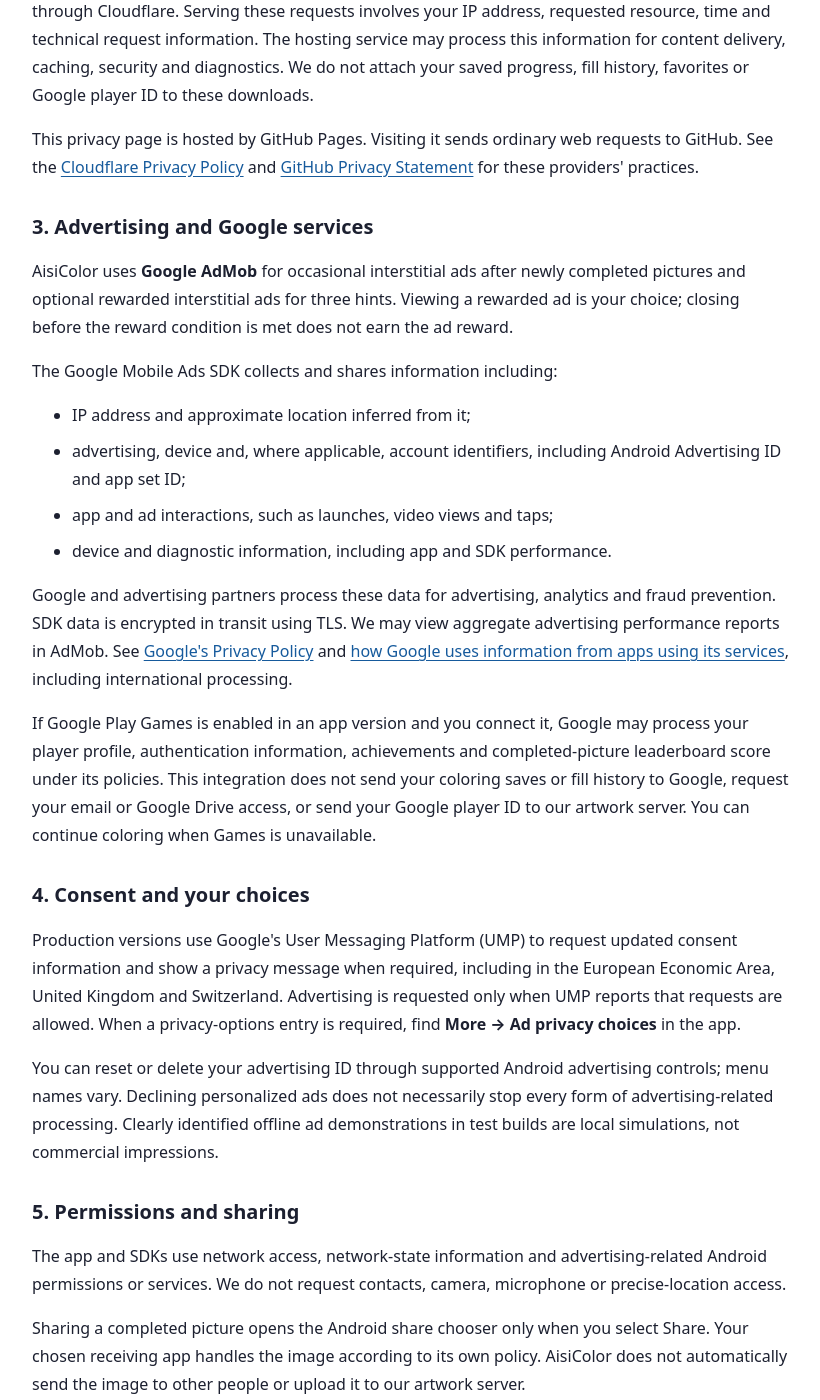
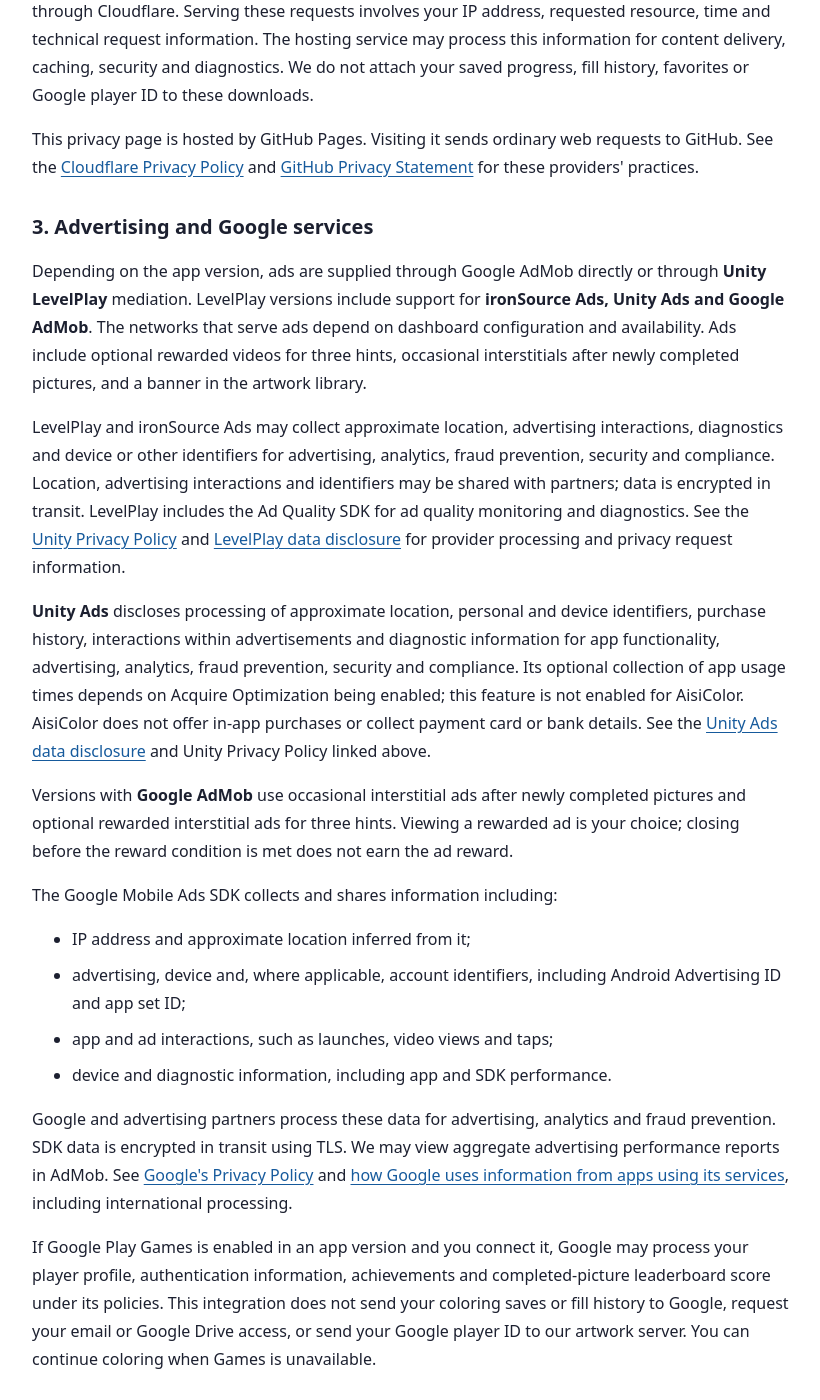
Before and after one commit to hluler/hluler.github.io, a Jekyll site: the page sweetstack/aisicolor-privacy-policy.html, which Jekyll copies as it is, in a window 1280 px wide and 1400 px high, scrolled down 672 px. Shown: the whole window, without its empty margins (228-1048 px from the left). Built offline with Jekyll 4.4.1, drawn with Linux system fonts in a browser that asks for light colours; some of the changed text lies outside the part shown.

Commit message:
Update AisiColor privacy for LevelPlay and Unity Ads
Document the three supported ad sources, library banner, consent controls and SDK data disclosures. Preserve other applications and policy pages.

```diff
--- a/sweetstack/aisicolor-privacy-policy.html
+++ b/sweetstack/aisicolor-privacy-policy.html
@@ -3,7 +3,7 @@
 <head>
   <meta charset="utf-8">
   <meta name="viewport" content="width=device-width, initial-scale=1">
-  <meta name="description" content="Privacy Policy for AisiColor / 绘色时光, an Android color-by-number game with Google AdMob advertising.">
+  <meta name="description" content="Privacy Policy for AisiColor / 绘色时光, an Android color-by-number game with optional rewarded ads and occasional interstitial advertising.">
   <title>AisiColor — Privacy Policy / 隐私政策</title>
   <style>
     :root { color-scheme: light; }
@@ -26,7 +26,7 @@
 <main>
 <section id="en" lang="en" aria-labelledby="title-en">
 <h1 id="title-en">Privacy Policy — AisiColor</h1>
-<p class="meta">App: AisiColor: Paint by Number (绘色时光)<br>Developer: AiSiFun<br>Package: <code>com.aisifun.happycolor</code><br>Last updated: 3 October 2026</p>
+<p class="meta">App: AisiColor: Paint by Number (绘色时光)<br>Developer: AiSiFun<br>Package: <code>com.aisifun.happycolor</code><br>Last updated: 3 November 2026</p>
 <p>This policy explains how AisiColor and its integrated services handle information. You can color pictures without registering an account. We do not upload your coloring saves to our artwork server.</p>
 <h2>1. Coloring data and support</h2>
 <p>Picture progress, fill order, palettes, favorites, hint counts, preferences and downloaded artwork are stored on your device. They support continuing pictures, replaying your coloring process and offline play. Android may back up or transfer app data according to your device and system settings. We do not provide our own cloud-save service.</p>
@@ -35,7 +35,10 @@
 <p>The app downloads public catalogs, previews and artwork files over HTTPS from <a href="https://art.liteps.cc/">art.liteps.cc</a>, hosted through Cloudflare. Serving these requests involves your IP address, requested resource, time and technical request information. The hosting service may process this information for content delivery, caching, security and diagnostics. We do not attach your saved progress, fill history, favorites or Google player ID to these downloads.</p>
 <p>This privacy page is hosted by GitHub Pages. Visiting it sends ordinary web requests to GitHub. See the <a href="https://www.cloudflare.com/privacypolicy/">Cloudflare Privacy Policy</a> and <a href="https://docs.github.com/en/site-policy/privacy-policies/github-general-privacy-statement">GitHub Privacy Statement</a> for these providers' practices.</p>
 <h2>3. Advertising and Google services</h2>
-<p>AisiColor uses <strong>Google AdMob</strong> for occasional interstitial ads after newly completed pictures and optional rewarded interstitial ads for three hints. Viewing a rewarded ad is your choice; closing before the reward condition is met does not earn the ad reward.</p>
+<p>Depending on the app version, ads are supplied through Google AdMob directly or through <strong>Unity LevelPlay</strong> mediation. LevelPlay versions include support for <strong>ironSource Ads, Unity Ads and Google AdMob</strong>. The networks that serve ads depend on dashboard configuration and availability. Ads include optional rewarded videos for three hints, occasional interstitials after newly completed pictures, and a banner in the artwork library.</p>
+<p>LevelPlay and ironSource Ads may collect approximate location, advertising interactions, diagnostics and device or other identifiers for advertising, analytics, fraud prevention, security and compliance. Location, advertising interactions and identifiers may be shared with partners; data is encrypted in transit. LevelPlay includes the Ad Quality SDK for ad quality monitoring and diagnostics. See the <a href="https://unity.com/legal/privacy-policy">Unity Privacy Policy</a> and <a href="https://docs.unity.com/en-us/grow/levelplay/platform/legal-resources/google-data-safety-questionnaire">LevelPlay data disclosure</a> for provider processing and privacy request information.</p>
+<p><strong>Unity Ads</strong> discloses processing of approximate location, personal and device identifiers, purchase history, interactions within advertisements and diagnostic information for app functionality, advertising, analytics, fraud prevention, security and compliance. Its optional collection of app usage times depends on Acquire Optimization being enabled; this feature is not enabled for AisiColor. AisiColor does not offer in-app purchases or collect payment card or bank details. See the <a href="https://docs.unity.com/en-us/ads-android/4.21.0/privacy/developer-consent/disclosures/google-data-safety">Unity Ads data disclosure</a> and Unity Privacy Policy linked above.</p>
+<p>Versions with <strong>Google AdMob</strong> use occasional interstitial ads after newly completed pictures and optional rewarded interstitial ads for three hints. Viewing a rewarded ad is your choice; closing before the reward condition is met does not earn the ad reward.</p>
 <p>The Google Mobile Ads SDK collects and shares information including:</p>
 <ul><li>IP address and approximate location inferred from it;</li><li>advertising, device and, where applicable, account identifiers, including Android Advertising ID and app set ID;</li><li>app and ad interactions, such as launches, video views and taps;</li><li>device and diagnostic information, including app and SDK performance.</li></ul>
 <p>Google and advertising partners process these data for advertising, analytics and fraud prevention. SDK data is encrypted in transit using TLS. We may view aggregate advertising performance reports in AdMob. See <a href="https://policies.google.com/privacy">Google's Privacy Policy</a> and <a href="https://policies.google.com/technologies/partner-sites">how Google uses information from apps using its services</a>, including international processing.</p>
@@ -57,7 +60,7 @@
 <hr>
 <section id="zh" lang="zh-CN" aria-labelledby="title-zh">
 <h1 id="title-zh">隐私政策 — 绘色时光</h1>
-<p class="meta">应用：AisiColor: Paint by Number（绘色时光）<br>开发者：AiSiFun<br>包名：<code>com.aisifun.happycolor</code><br>更新日期：2026 年 10 月 3 日</p>
+<p class="meta">应用：AisiColor: Paint by Number（绘色时光）<br>开发者：AiSiFun<br>包名：<code>com.aisifun.happycolor</code><br>更新日期：2026 年 11 月 3 日</p>
 <p>本政策说明 AisiColor 及其集成服务如何处理信息。填色无需注册账号，我们不向自有画库服务器上传你的填色存档。</p>
 <h2>1. 填色数据与用户支持</h2>
 <p>画作进度、填色顺序、配色、收藏、提示计数、偏好和下载画作保存在设备本地，用于继续填色、回放创作过程和离线游玩。Android 可能根据设备与系统设置备份或迁移应用数据；我们不提供自建云存档服务。</p>
@@ -66,7 +69,10 @@
 <p>应用通过 HTTPS 从由 Cloudflare 托管的 <a href="https://art.liteps.cc/">art.liteps.cc</a> 下载公开目录、缩略图与画作文件。响应下载涉及 IP 地址、资源路径、时间及请求技术信息；托管服务可能将其用于内容分发、缓存、安全和诊断。下载请求不附带你的存档、填色历史、收藏或 Google 玩家 ID。</p>
 <p>本隐私网页由 GitHub Pages 托管，访问会向 GitHub 发送普通网页请求。托管服务的处理方式见 <a href="https://www.cloudflare.com/privacypolicy/">Cloudflare 隐私政策</a>和 <a href="https://docs.github.com/en/site-policy/privacy-policies/github-general-privacy-statement">GitHub 隐私声明</a>。</p>
 <h2>3. 广告与 Google 服务</h2>
-<p>AisiColor 使用 <strong>Google AdMob</strong>，在部分新画作完成后展示普通插屏，并提供可选择观看的奖励插屏，以获得 3 次提示。提前关闭且未达到奖励条件时，不获得广告奖励。</p>
+<p>根据应用版本，广告由 Google AdMob 直接提供，或通过 <strong>Unity LevelPlay</strong> 聚合提供。LevelPlay 版本支持 <strong>ironSource Ads、Unity Ads 和 Google AdMob</strong>；实际提供广告的网络取决于后台配置和可用性。广告包括可选择观看以获得 3 次提示的激励视频、部分新画作完成后的插屏，以及图库中的 Banner。</p>
+<p>LevelPlay 和 ironSource Ads 可能收集大致位置、广告互动、诊断和设备或其他标识符，用于广告、分析、防欺诈、安全与合规；大致位置、广告互动和标识符可能与合作伙伴共享，传输过程加密。LevelPlay 包含用于广告质量监测和诊断的 Ad Quality SDK。服务商处理及隐私请求说明见 <a href="https://unity.com/legal/privacy-policy">Unity 隐私政策</a>与 <a href="https://docs.unity.com/en-us/grow/levelplay/platform/legal-resources/google-data-safety-questionnaire">LevelPlay 数据披露</a>。</p>
+<p><strong>Unity Ads</strong> 的数据披露包括大致位置、个人及设备标识符、购买记录、广告内互动和诊断信息，用于应用功能、广告、分析、防欺诈、安全与合规。其可选的应用使用时长收集取决于 Acquire Optimization 是否启用；AisiColor 未启用此功能。AisiColor 不提供应用内购买，也不收集银行卡或银行账户资料。详见 <a href="https://docs.unity.com/en-us/ads-android/4.21.0/privacy/developer-consent/disclosures/google-data-safety">Unity Ads 数据披露</a>和上方 Unity 隐私政策。</p>
+<p>使用 <strong>Google AdMob</strong> 的版本在部分新画作完成后展示普通插屏，并提供可选择观看的奖励插屏，以获得 3 次提示。提前关闭且未达到奖励条件时，不获得广告奖励。</p>
 <p>Google 移动广告 SDK 收集并分享的信息包括：</p>
 <ul><li>IP 地址及由其推断的大致位置；</li><li>广告、设备及适用时的账号标识符，例如 Android 广告 ID 和应用集 ID；</li><li>应用和广告互动，例如启动、视频观看和点击；</li><li>设备与诊断信息，例如应用和 SDK 的性能。</li></ul>
 <p>Google 及广告合作伙伴使用这些数据提供广告、分析和防范欺诈。SDK 数据使用 TLS 加密传输，我们可在 AdMob 查看广告效果汇总报表。其处理方式（包括跨境处理）见 <a href="https://policies.google.com/privacy?hl=zh-CN">Google 隐私政策</a>和 <a href="https://policies.google.com/technologies/partner-sites?hl=zh-CN">Google 如何使用来自合作应用的信息</a>。</p>
```
